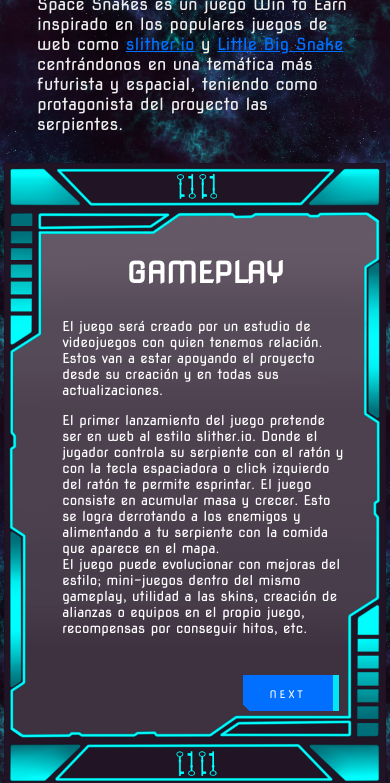
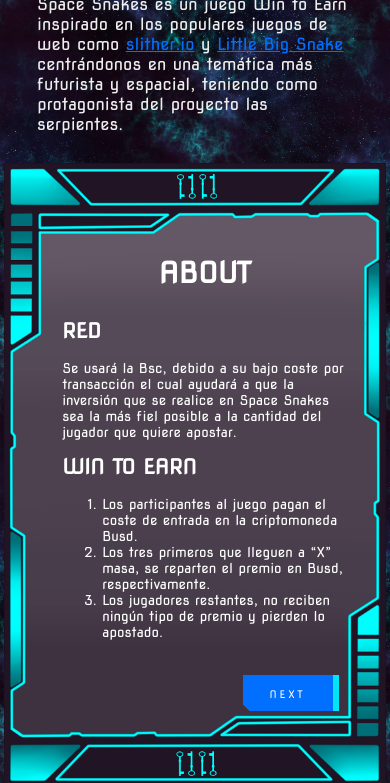
Before and after one commit to Kuoze/space-snakes, a plain HTML site: page index.html in a window 390 px wide. Shown: the part 351-1134 px from the top of the page. Drawn offline with Linux system fonts and the light colour scheme.

Commit message:
Fixed some responsive glitches

```diff
--- a/index.html
+++ b/index.html
@@ -34,7 +34,7 @@
         <section class="box-wrapper">
             <img src="./images/Planilla.png" alt="Planilla" width="100%" />
             <div class="box-content">
-                <section id="about" class="hide">
+                <section id="about" class="">
                     <h1 class="subtitle">ABOUT</h1>
                     <div class="about-section">
                         <h2 class="mt-5">RED</h2>
@@ -114,7 +114,7 @@
                     <img src="./images/Roadmap.png" class="w-85" alt="">
                 </section>
 
-                <section id="gameplay" class="">
+                <section id="gameplay" class="hide">
                     <h1 class="subtitle">GAMEPLAY</h1>
                     <div class="gameplay-section">
                         <p>
--- a/js/app.js
+++ b/js/app.js
@@ -7,10 +7,10 @@ const divsAbout = document.querySelectorAll('.about-section');
 const divsGameplay = document.querySelectorAll('.gameplay-section');
 
 const isMobileResolution = window.matchMedia('(max-width: 500px)');
-const isTableResolution = window.matchMedia('(max-width: 1030px)');
+const isTableResolution = window.matchMedia('(max-width: 1300px)');
 
 let currentPage = 0;
-let currentTab = 'gameplay';
+let currentTab = 'about';
 let totalPages = 5;
 
 const init = () => {
@@ -82,7 +82,7 @@ const showContent = (pageToShow) => {
     } else {
         btnPrev.classList.add('hide');
     }
-    console.log("totalPages", totalPages);
+    //console.log("totalPages", totalPages);
 
     if (currentPage < totalPages - 1) {
         btnNext.classList.remove('hide');
@@ -94,7 +94,7 @@ const showContent = (pageToShow) => {
 }
 
 const showHideSections = (currentPage) => {
-    console.log("CurrentPage", currentPage);
+    //console.log("CurrentPage", currentPage);
 
     if (currentTab === "about") {
         divsAbout.forEach((div, i) => {
```
Also changed, not shown: images/SerpienteFases.png (deleted), images/bg-space2.jpg (deleted), images/bg-space3.jpg (deleted), 1 other file.
